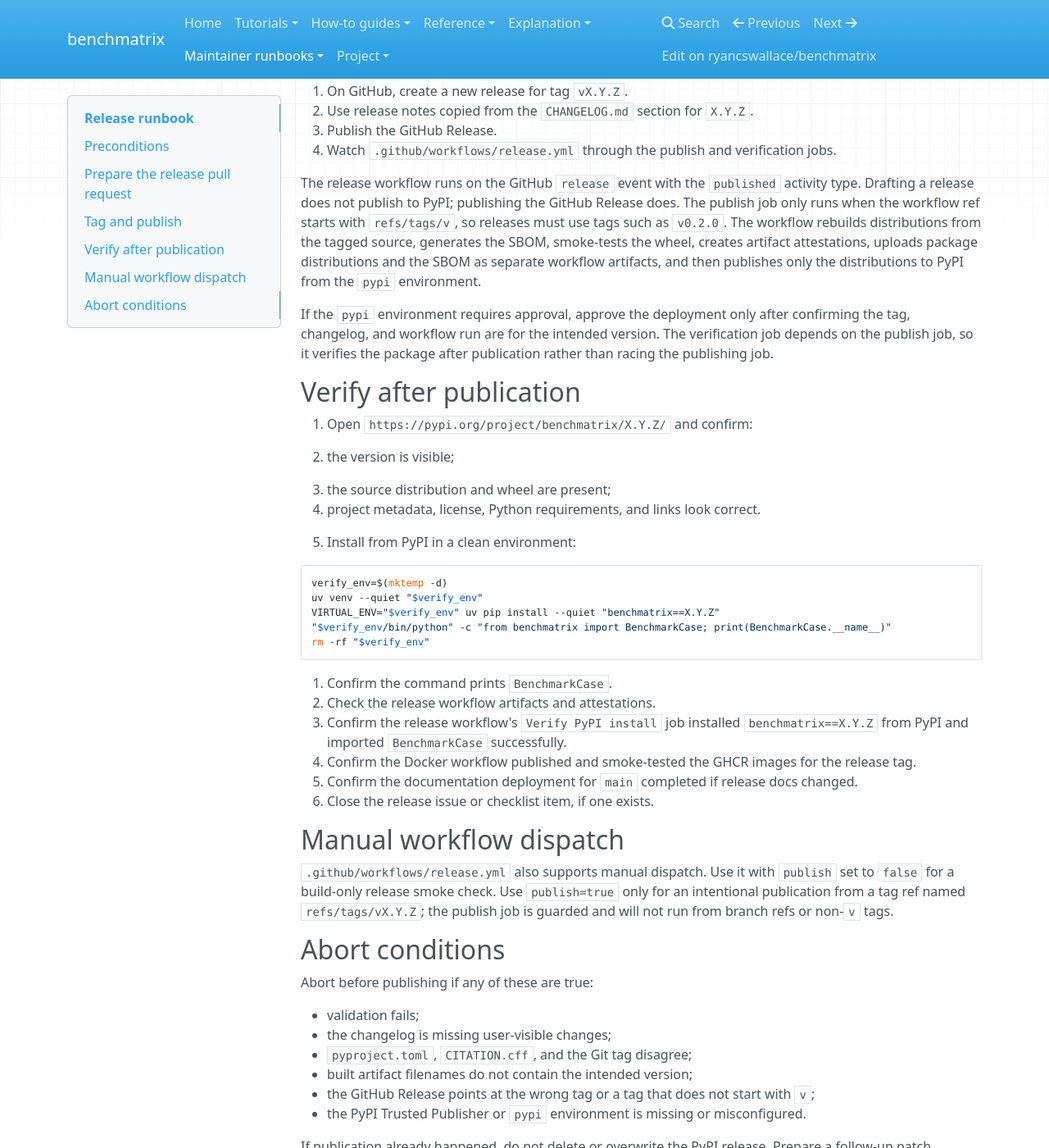
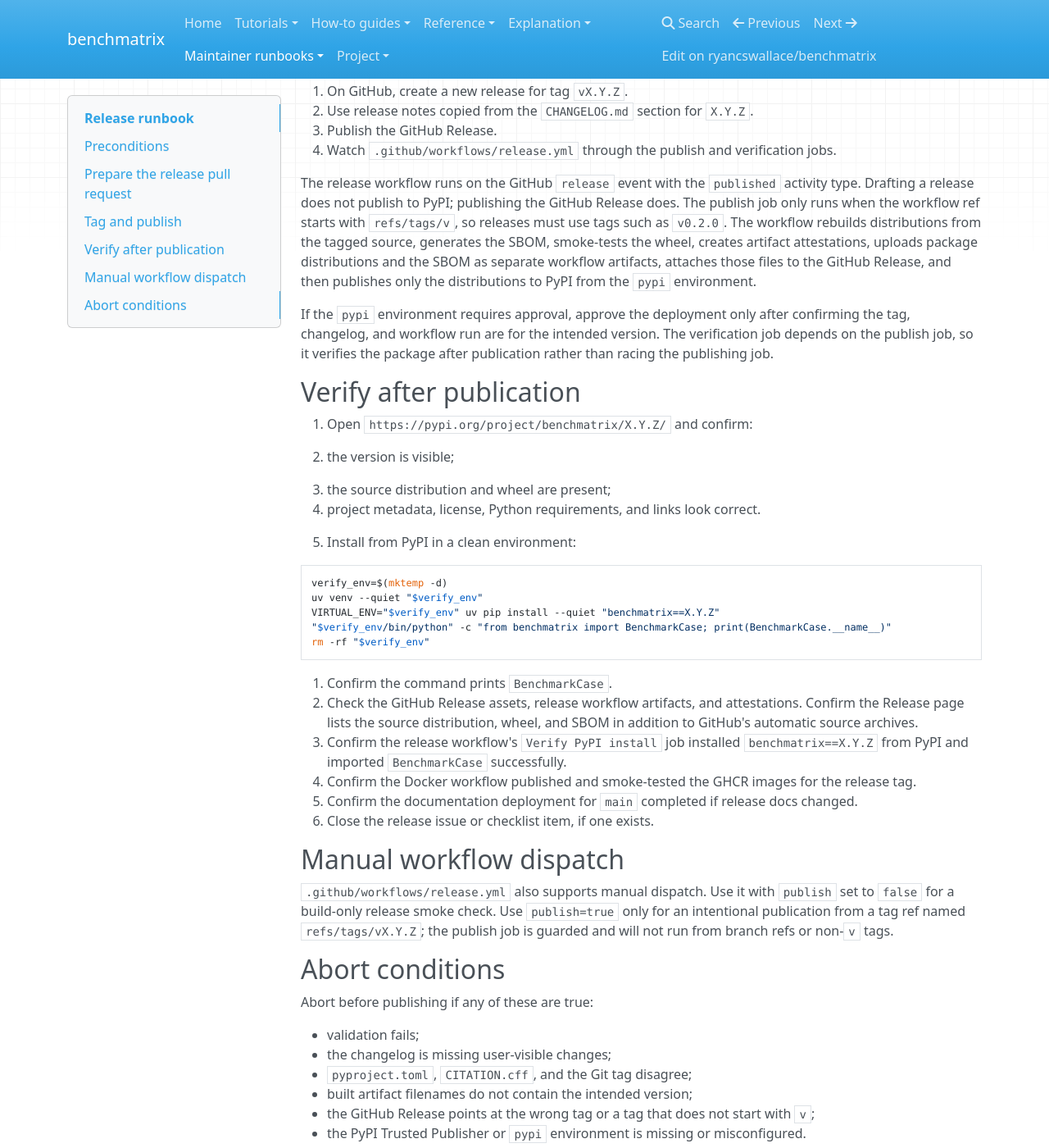
Before and after one commit to ryancswallace/benchmatrix, an MkDocs documentation site: the page built from docs/runbooks/release.md, in a window 1280 px wide and 1400 px high, scrolled down 1545 px. Shown: the whole window at 82% size. Built offline with MkDocs 1.6.1, drawn with Linux system fonts in a browser that asks for light colours; nearby versions of some CDN libraries.

Commit message:
ci: ensure all assets attached to releases

````diff
--- a/docs/runbooks/release.md
+++ b/docs/runbooks/release.md
@@ -86,8 +86,8 @@
 `refs/tags/v`, so releases must use tags such as `v0.2.0`. The workflow rebuilds
 distributions from the tagged source, generates the SBOM, smoke-tests the wheel,
 creates artifact attestations, uploads package distributions and the SBOM as
-separate workflow artifacts, and then publishes only the distributions to PyPI
-from the `pypi` environment.
+separate workflow artifacts, attaches those files to the GitHub Release, and
+then publishes only the distributions to PyPI from the `pypi` environment.
 
 If the `pypi` environment requires approval, approve the deployment only after
 confirming the tag, changelog, and workflow run are for the intended version.
@@ -113,7 +113,9 @@
    ```
 
 3. Confirm the command prints `BenchmarkCase`.
-4. Check the release workflow artifacts and attestations.
+4. Check the GitHub Release assets, release workflow artifacts, and
+   attestations. Confirm the Release page lists the source distribution, wheel,
+   and SBOM in addition to GitHub's automatic source archives.
 5. Confirm the release workflow's `Verify PyPI install` job installed
    `benchmatrix==X.Y.Z` from PyPI and imported `BenchmarkCase` successfully.
 6. Confirm the Docker workflow published and smoke-tested the GHCR images for
````
Also changed, not shown: RELEASING.md (+3 -2 lines), docs/explanation/publishing.md (+5 -4 lines), docs/reference/configuration.md (+3 -3 lines), 1 other file.
